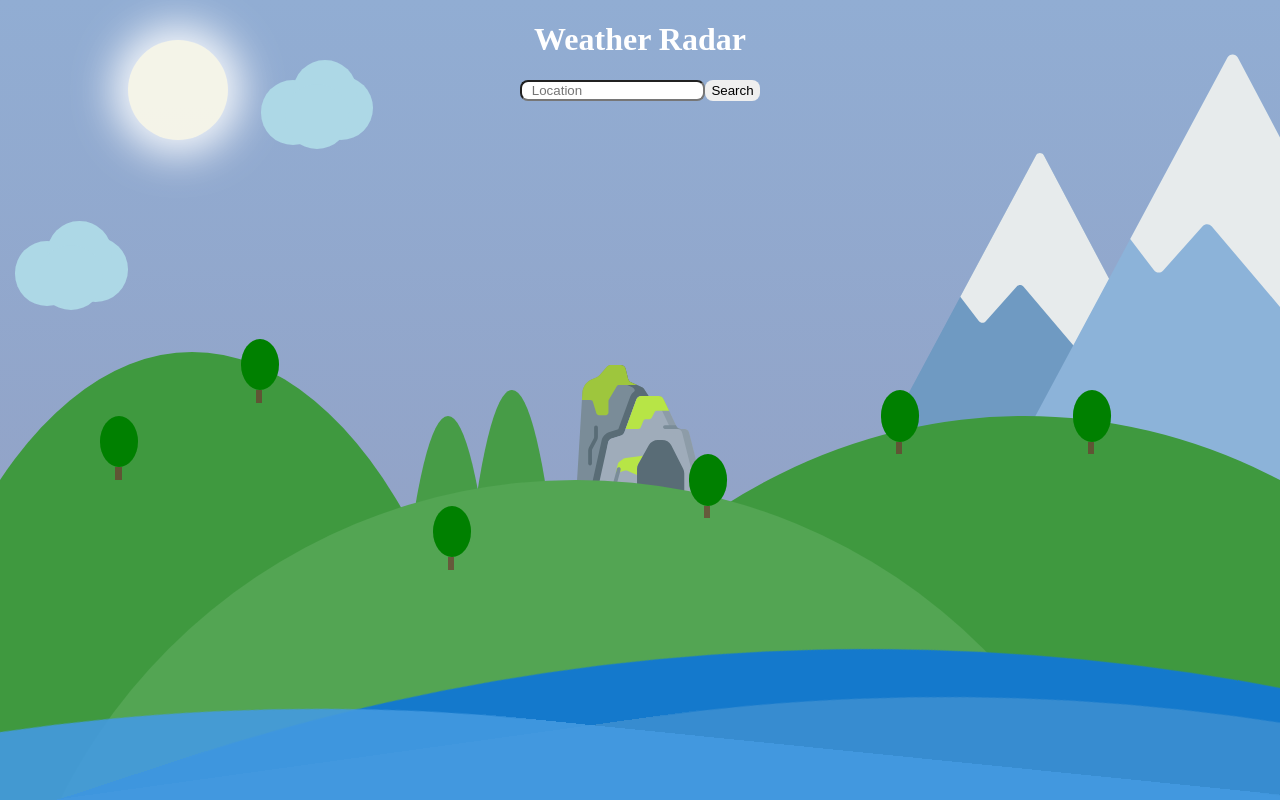
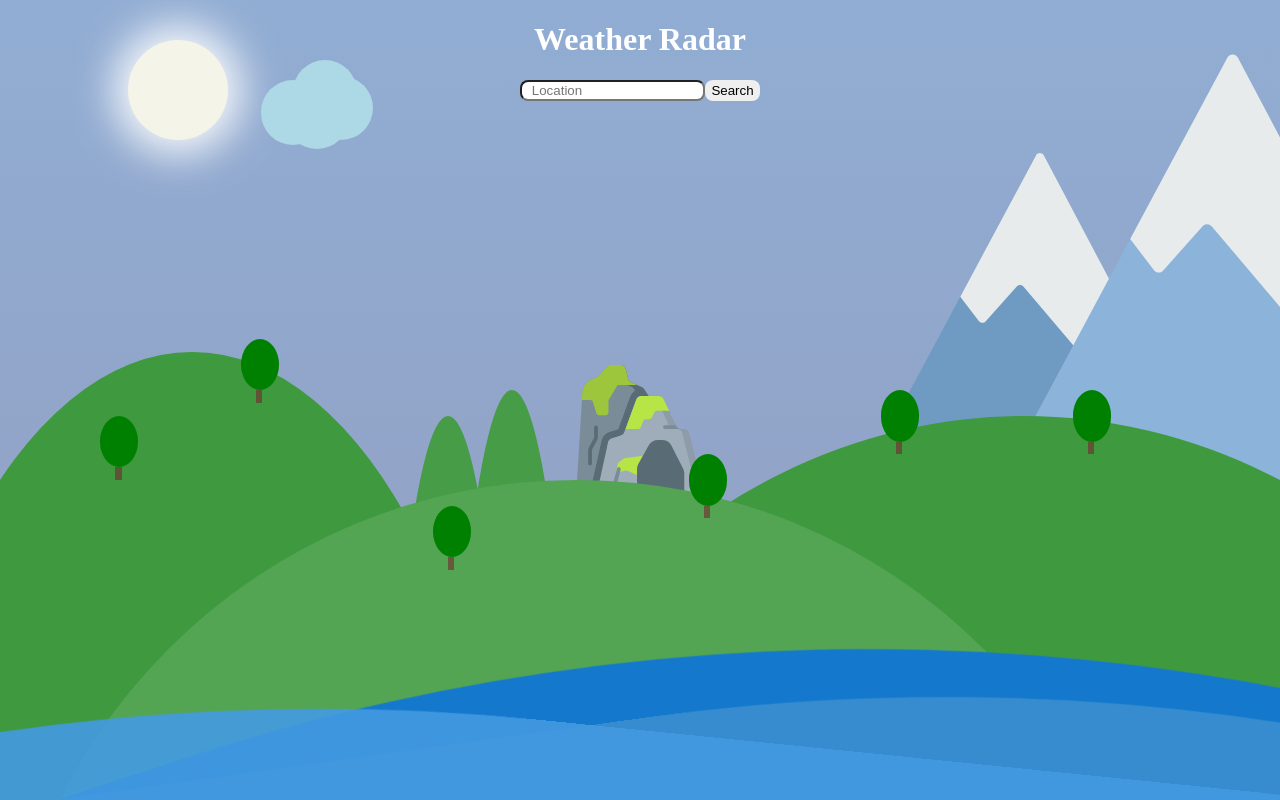
Before and after one commit to GitAarontell/Weather-Radar, a React (Create React App) app: page / in a window 1280 px wide. Built offline with nearby package versions, Linux system fonts and the light colour scheme.

Commit message:
changed results z-index

```diff
--- a/src/Clouds/styles.css
+++ b/src/Clouds/styles.css
@@ -49,11 +49,11 @@
 }
 
 .two{
-    animation-delay: 9s;
+    animation-delay: 15s;
 }
 
 .three{
-    animation-delay: 5s;
+    animation-delay: 8s;
 }
 
 .multipleClouds{
--- a/src/Form/styles.css
+++ b/src/Form/styles.css
@@ -38,7 +38,7 @@
     position: absolute;
     left: 50%;
     margin-left: -157.5px;
-    z-index: 7;
+    z-index: 8;
 }
 
 .Title{
--- a/src/Rain/rainStyles.css
+++ b/src/Rain/rainStyles.css
@@ -30,8 +30,7 @@
     animation: rainDrop .8s linear infinite;
     position: relative;
     left: 50%;
-    z-index: 6;
-
+    z-index: 7;
 }
 
 .drop{
```
